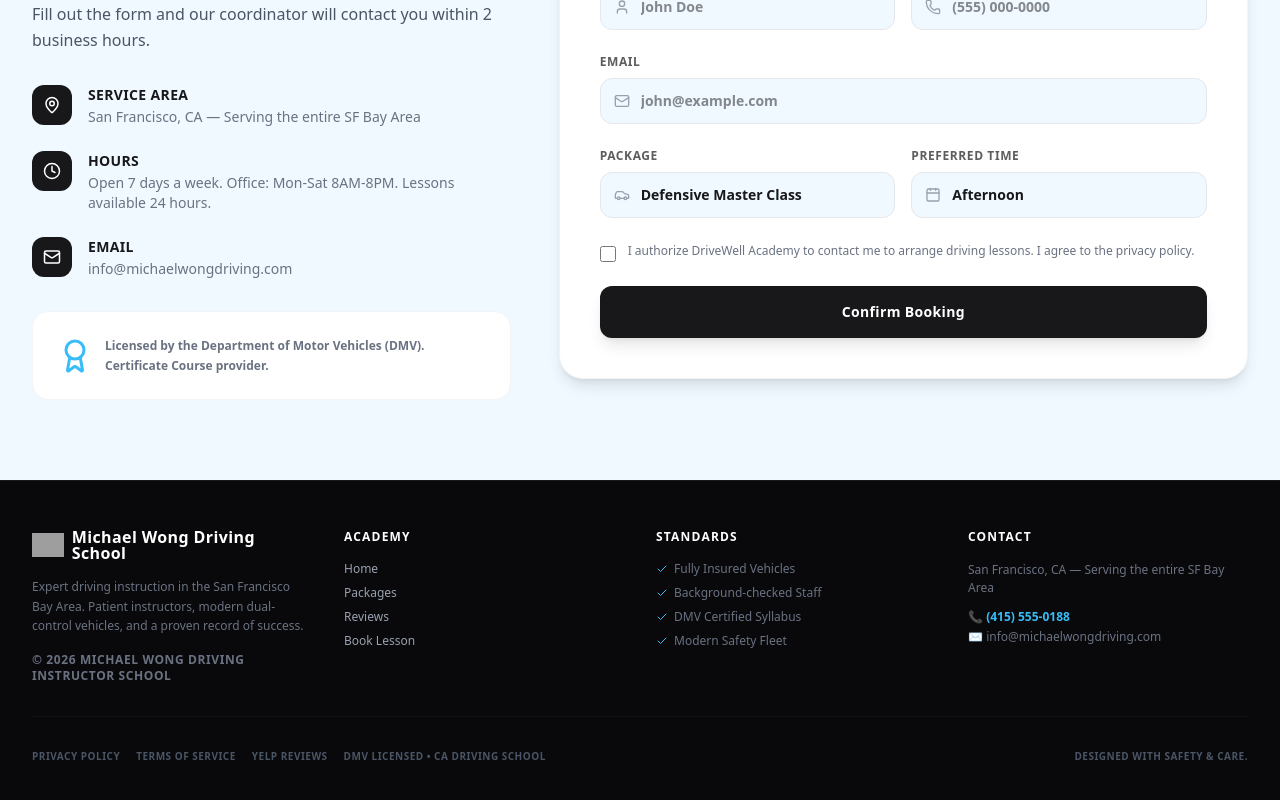
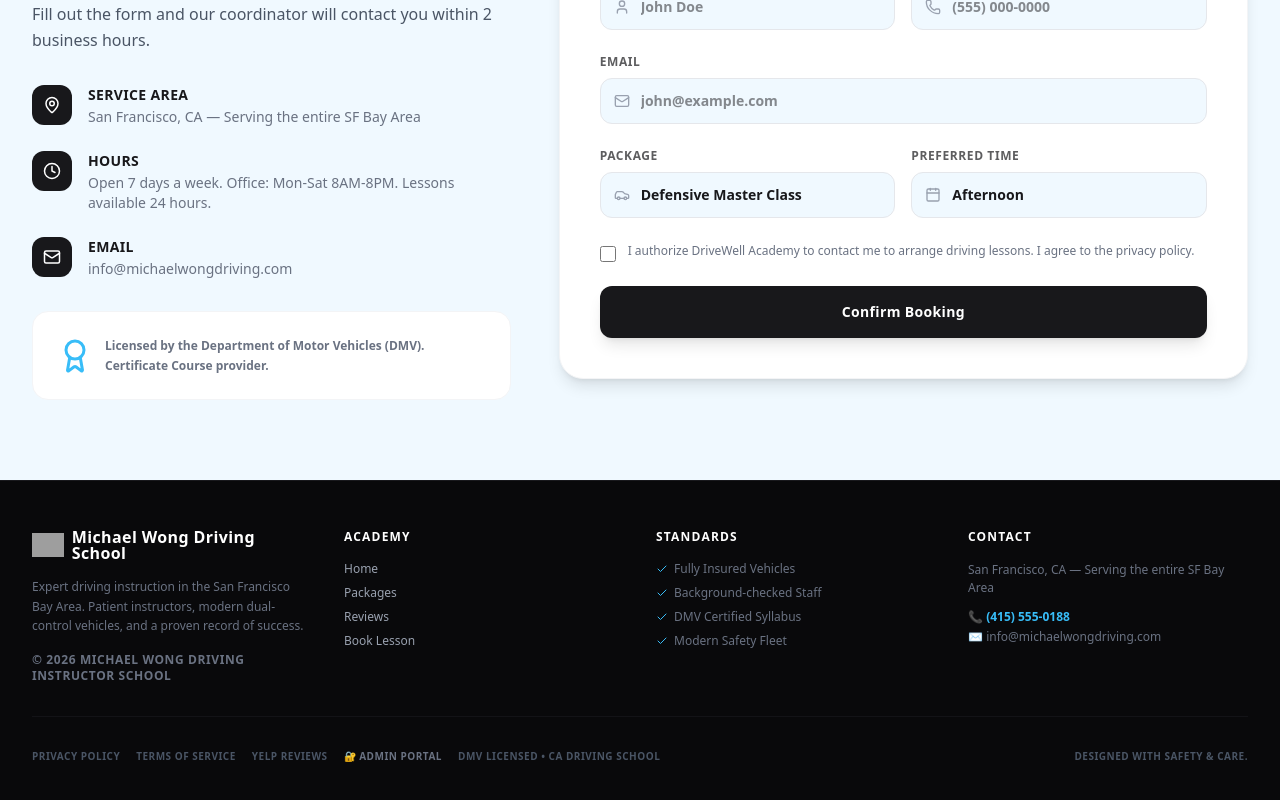
Before and after one commit to sdubz4tw/driving-school-website, a Next.js app: page / in a window 1280 px wide. Shown: the part 3289-4089 px from the top of the page. Built offline with nearby package versions, Linux system fonts and the light colour scheme; grey boxes are pictures that could not be loaded.

Commit message:
Add footer admin link, fix auth cookie mapping, and update logo upload buttons

```diff
--- a/src/app/page.tsx
+++ b/src/app/page.tsx
@@ -376,7 +376,11 @@
             <div><h4 className="text-white font-bold text-xs uppercase tracking-widest mb-4">Contact</h4><p className="text-xs text-gray-500 leading-normal mb-3">{contact.address}</p><a href={`tel:${contact.phone.replace(/[^0-9]/g, "")}`} className="block text-xs font-bold hover:underline mb-1" style={{ color: "var(--brand-accent, #FFE600)" }}>📞 {contact.phone}</a><a href={`mailto:${contact.email}`} className="block text-gray-500 text-xs hover:text-white transition-colors">✉️ {contact.email}</a></div>
           </div>
           <div className="flex flex-col sm:flex-row justify-between items-center gap-4 text-[10px] text-gray-600 font-semibold uppercase tracking-wider">
-            <div className="flex gap-4">{ft.links?.map((l, i) => <a key={i} href={l.url} className="hover:text-gray-400">{l.label}</a>)}<span>{ft.license}</span></div>
+            <div className="flex gap-4">
+              {ft.links?.map((l, i) => <a key={i} href={l.url} className="hover:text-gray-400">{l.label}</a>)}
+              <a href="/login" className="text-gray-500 hover:text-white transition-colors">🔐 Admin Portal</a>
+              <span>{ft.license}</span>
+            </div>
             <p>Designed with safety & care.</p>
           </div>
         </div>
```
